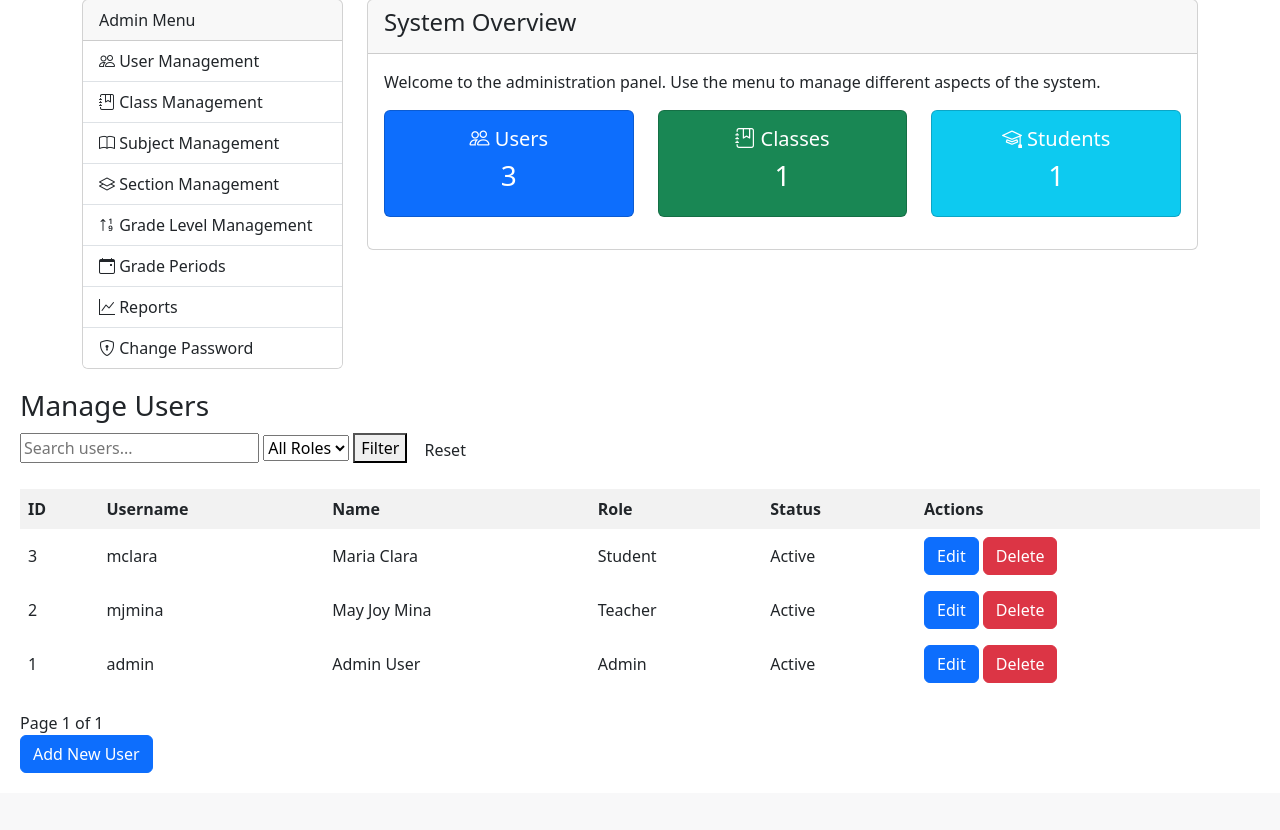
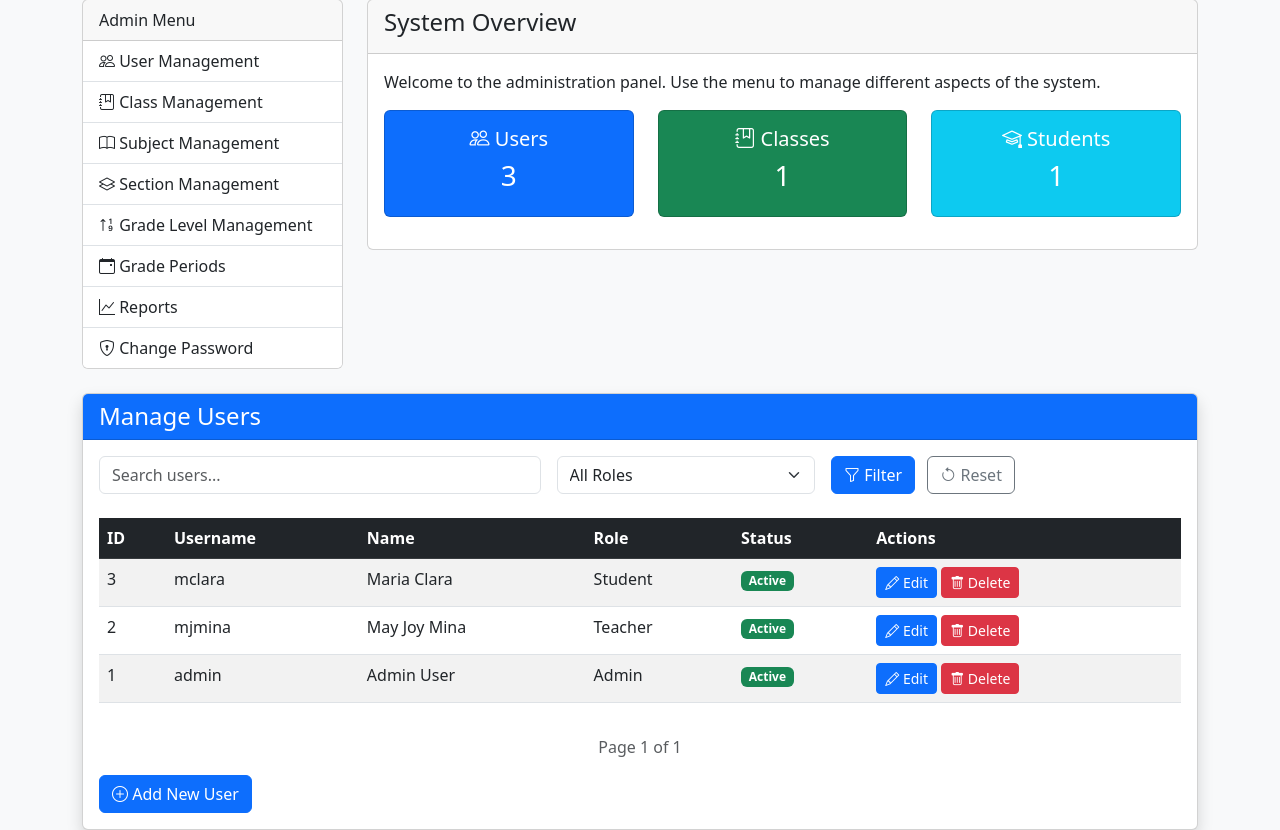
Before and after one commit to dneil15mina/shsGradeView, a PHP site: page /admin/users.php in a window 1280 px wide. Shown: the part 91-921 px from the top of the page. Before the commit the page ends 864 px from the top, so only its background shows below. Run offline with PHP 8.4, Linux system fonts and the light colour scheme; a user stored in the database is signed in; data comes from the database, SQL or seed files in the repository.

Commit message:
Enhanced users.php UI with modern Bootstrap styling, responsive table, and improved components

```diff
--- a/admin/users.php
+++ b/admin/users.php
@@ -47,53 +47,56 @@ $users = $stmt->fetchAll();
 <html lang="en">
 <head>
     <meta charset="UTF-8">
+    <meta name="viewport" content="width=device-width, initial-scale=1">
     <title>Manage Users</title>
-    <style>
-        body { font-family: Arial, sans-serif; margin: 0; padding: 0; }
-        .header { background: #333; color: white; padding: 15px; }
-        .content { padding: 20px; }
-        table { width: 100%; border-collapse: collapse; margin-top: 20px; }
-        th, td { border: 1px solid #ddd; padding: 8px; text-align: left; }
-        th { background-color: #f2f2f2; }
-        .pagination { margin-top: 20px; }
-        .search-form { margin-bottom: 20px; }
-        .btn { padding: 5px 10px; text-decoration: none; border-radius: 3px; }
-        .btn-primary { background: #337ab7; color: white; }
-        .btn-danger { background: #d9534f; color: white; }
-    </style>
+    <link href="../assets/css/bootstrap.min.css" rel="stylesheet">
+    <link href="https://cdn.jsdelivr.net/npm/bootstrap-icons@1.8.0/font/bootstrap-icons.css" rel="stylesheet">
 </head>
-<body>
+<body class="bg-light">
     <?php include 'dashboard.php'; ?>
 
-    <div class="content">
-        <h3>Manage Users</h3>
-
+    <div class="container mt-4">
+        <div class="card shadow">
+            <div class="card-header bg-primary text-white">
+                <h4 class="mb-0">Manage Users</h4>
+            </div>
+            <div class="card-body">
                 <?php if (isset($_SESSION['error'])): ?>
-            <div class="error"><?= htmlspecialchars($_SESSION['error']) ?></div>
+                    <div class="alert alert-danger"><?= htmlspecialchars($_SESSION['error']) ?></div>
                     <?php unset($_SESSION['error']); ?>
                 <?php endif; ?>
 
                 <?php if (isset($_SESSION['success'])): ?>
-            <div class="success"><?= htmlspecialchars($_SESSION['success']) ?></div>
+                    <div class="alert alert-success"><?= htmlspecialchars($_SESSION['success']) ?></div>
                     <?php unset($_SESSION['success']); ?>
                 <?php endif; ?>
 
-        <div class="search-form">
-            <form method="GET">
-                <input type="text" name="search" placeholder="Search users..." value="<?= htmlspecialchars($search) ?>">
-                <select name="role">
+                <form method="GET" class="row g-3 mb-4">
+                    <div class="col-md-5">
+                        <input type="text" class="form-control" name="search" placeholder="Search users..."
+                               value="<?= htmlspecialchars($search) ?>">
+                    </div>
+                    <div class="col-md-3">
+                        <select class="form-select" name="role">
                             <option value="">All Roles</option>
                             <option value="admin" <?= $roleFilter === 'admin' ? 'selected' : '' ?>>Admin</option>
                             <option value="teacher" <?= $roleFilter === 'teacher' ? 'selected' : '' ?>>Teacher</option>
                             <option value="student" <?= $roleFilter === 'student' ? 'selected' : '' ?>>Student</option>
                         </select>
-                <button type="submit">Filter</button>
-                <a href="users.php" class="btn">Reset</a>
+                    </div>
+                    <div class="col-md-4">
+                        <button type="submit" class="btn btn-primary me-2">
+                            <i class="bi bi-funnel"></i> Filter
+                        </button>
+                        <a href="users.php" class="btn btn-outline-secondary">
+                            <i class="bi bi-arrow-counterclockwise"></i> Reset
+                        </a>
+                    </div>
                 </form>
-        </div>
 
-        <table>
-            <thead>
+                <div class="table-responsive">
+                    <table class="table table-striped table-hover">
+                        <thead class="table-dark">
                             <tr>
                                 <th>ID</th>
                                 <th>Username</th>
@@ -110,29 +113,60 @@ $users = $stmt->fetchAll();
                                     <td><?= htmlspecialchars($user['username']) ?></td>
                                     <td><?= htmlspecialchars($user['first_name'] . ' ' . $user['last_name']) ?></td>
                                     <td><?= ucfirst($user['role']) ?></td>
-                        <td><?= $user['is_active'] ? 'Active' : 'Inactive' ?></td>
                                     <td>
-                            <a href="edit_user.php?id=<?= $user['user_id'] ?>" class="btn btn-primary">Edit</a>
-                            <a href="delete_user.php?id=<?= $user['user_id'] ?>" class="btn btn-danger" onclick="return confirm('Are you sure?')">Delete</a>
+                                        <span class="badge bg-<?= $user['is_active'] ? 'success' : 'secondary' ?>">
+                                            <?= $user['is_active'] ? 'Active' : 'Inactive' ?>
+                                        </span>
+                                    </td>
+                                    <td>
+                                        <a href="edit_user.php?id=<?= $user['user_id'] ?>" class="btn btn-sm btn-primary">
+                                            <i class="bi bi-pencil"></i> Edit
+                                        </a>
+                                        <a href="delete_user.php?id=<?= $user['user_id'] ?>"
+                                           class="btn btn-sm btn-danger"
+                                           onclick="return confirm('Are you sure you want to delete this user?')">
+                                            <i class="bi bi-trash"></i> Delete
+                                        </a>
                                     </td>
                                 </tr>
                             <?php endforeach; ?>
                         </tbody>
                     </table>
+                </div>
 
-        <div class="pagination">
+                <div class="d-flex justify-content-between align-items-center mt-3">
+                    <div>
                         <?php if ($page > 1): ?>
-                <a href="?page=<?= $page - 1 ?>&search=<?= urlencode($search) ?>&role=<?= urlencode($roleFilter) ?>">&laquo; Previous</a>
-            <?php endif; ?>
-
-            <span>Page <?= $page ?> of <?= ceil($totalUsers / $limit) ?></span>
-
-            <?php if ($page * $limit < $totalUsers): ?>
-                <a href="?page=<?= $page + 1 ?>&search=<?= urlencode($search) ?>&role=<?= urlencode($roleFilter) ?>">Next &raquo;</a>
+                            <a href="?page=<?= $page - 1 ?>&search=<?= urlencode($search) ?>&role=<?= urlencode($roleFilter) ?>"
+                               class="btn btn-outline-primary">
+                                <i class="bi bi-chevron-left"></i> Previous
+                            </a>
                         <?php endif; ?>
                     </div>
 
-        <a href="add_user.php" class="btn btn-primary">Add New User</a>
+                    <div class="text-muted">
+                        Page <?= $page ?> of <?= ceil($totalUsers / $limit) ?>
                     </div>
+
+                    <div>
+                        <?php if ($page * $limit < $totalUsers): ?>
+                            <a href="?page=<?= $page + 1 ?>&search=<?= urlencode($search) ?>&role=<?= urlencode($roleFilter) ?>"
+                               class="btn btn-outline-primary">
+                                Next <i class="bi bi-chevron-right"></i>
+                            </a>
+                        <?php endif; ?>
+                    </div>
+                </div>
+
+                <div class="mt-3">
+                    <a href="add_user.php" class="btn btn-primary">
+                        <i class="bi bi-plus-circle"></i> Add New User
+                    </a>
+                </div>
+            </div>
+        </div>
+    </div>
+
+    <script src="../assets/js/bootstrap.bundle.min.js"></script>
 </body>
 </html>
```
Lines whose indentation alone changed are shown as unchanged.
